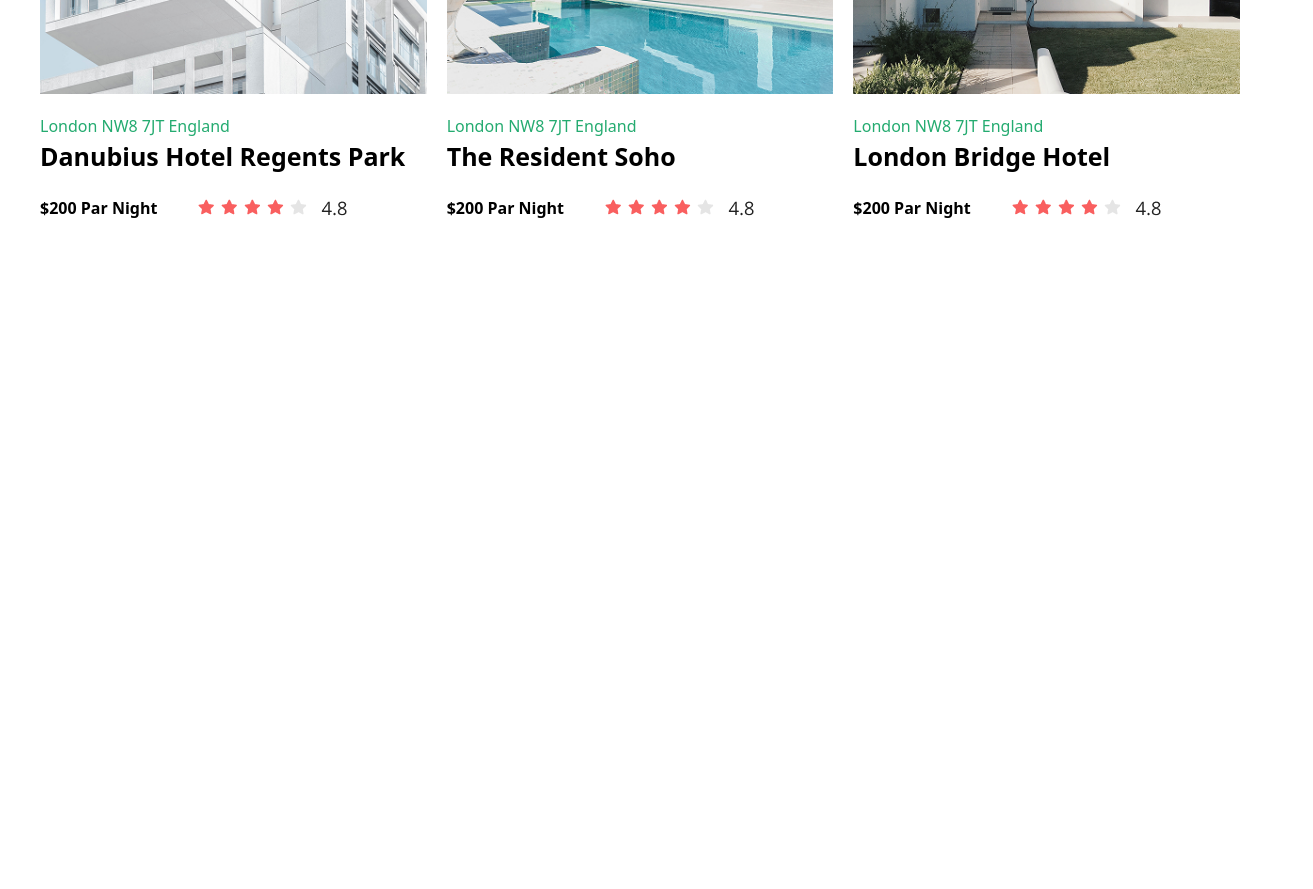
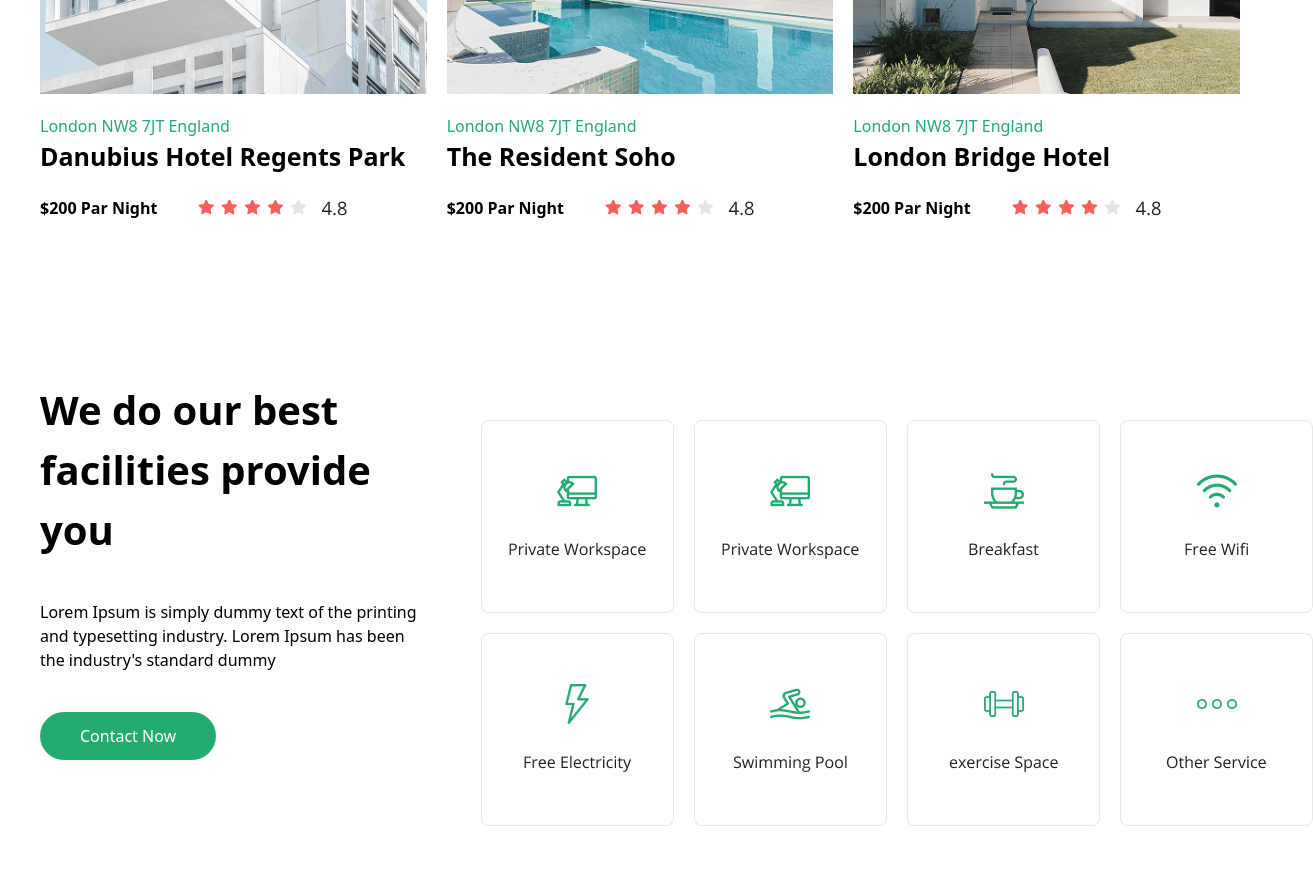
Before and after one commit to azizbekjonsanginov0606-cmd/Find_your_perfect_place_to_stay, a website: page src/index.html in a window 1280 px wide. Shown: the part 1457-2346 px from the top of the page, 1313 px wide, since content can reach past the window. Before the commit the page ends 1757 px from the top, so only its background shows below. Drawn offline with nearby package versions, Linux system fonts and the light colour scheme; files that its build step writes are made by us from their sources.

Commit message:
section3

```diff
--- a/src/index.html
+++ b/src/index.html
@@ -89,5 +89,36 @@
             </div>
           </aside>
         </section>
+        <section
+        class=" max-w-300 m-auto lg:flex gap-10 items-start justify-start my-20"
+      >
+        <aside class="lg:w-110 flex flex-col gap-10 items-start">
+          <h1 class="text-[40px] font-bold">
+            We do our best facilities provide you
+          </h1>
+          <p class="text-[16px]">
+            Lorem Ipsum is simply dummy text of the printing <br />
+            and typesetting industry. Lorem Ipsum has been <br />
+            the industry's standard dummy
+          </p>
+          <button class="px-10 py-3 bg-[#24AB70] rounded-3xl text-white">
+            Contact Now
+          </button>
+        </aside>
+        <aside class="flex flex-col items-center my-10">
+          <div class="lg:flex gap-5 items-center justify-between">
+            <img class="mb-5 " src="./img/Private Workspace cart.png" alt="" />
+            <img class="mb-5 " src="./img/Private Workspace cart.png" alt="" />
+            <img class="mb-5 " src="./img/Breakfast cart.png" alt="" />
+            <img class="mb-5 " src="./img/Free Wifi cart.png" alt="" />
+          </div>
+          <div class="lg:flex gap-5 items-center justify-between hidden">
+            <img class="mb-5 " src="./img/Free Electricity cart.png" alt="" />
+            <img class="mb-5 " src="./img/Swimming Pool cart.png" alt="" />
+            <img class="mb-5 " src="./img/exercise Space cart.png" alt="" />
+            <img class="mb-5 " src="./img/Other Service cart.png" alt="" />
+          </div>
+        </aside>
+      </section>
 </body>
 </html>
```
